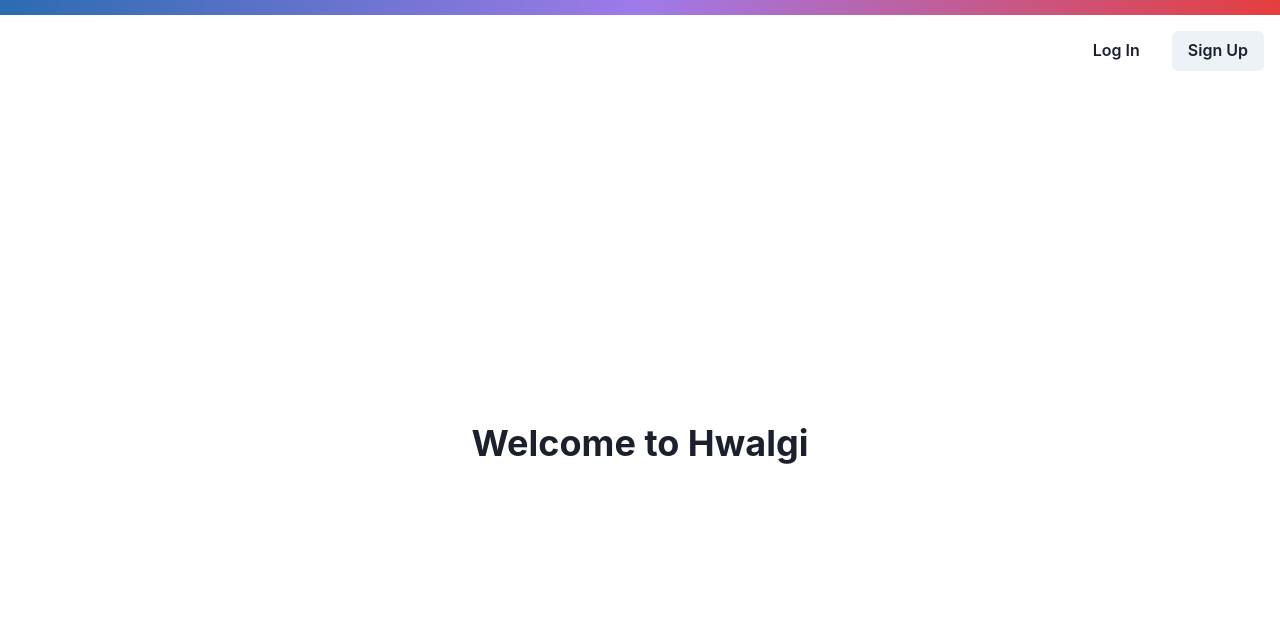
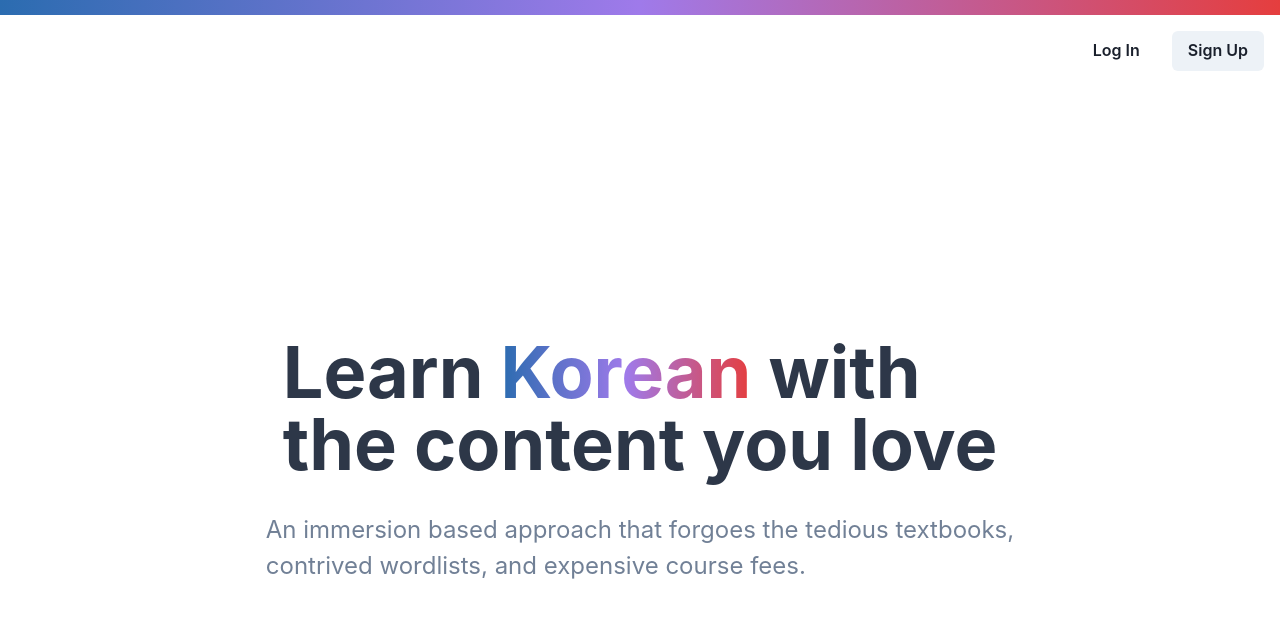
Before and after one commit to nanyaDev/hwalgi, a Next.js app: page /landing in a window 1280 px wide. Shown: the top 618 px of the page. Built offline with nearby package versions, Linux system fonts and the light colour scheme; no server answers.

Commit message:
Update landing page with new copy

```diff
--- a/pages/landing.js
+++ b/pages/landing.js
@@ -1,4 +1,12 @@
-import { Flex, Button, Stack, Heading } from '@chakra-ui/react';
+import {
+  Flex,
+  Button,
+  Stack,
+  Heading,
+  Box,
+  Text,
+  VStack,
+} from '@chakra-ui/react';
 import NextLink from 'next/link';
 
 const Landing = () => (
@@ -13,8 +21,22 @@ const Landing = () => (
         <Button as="a">Sign Up</Button>
       </NextLink>
     </Stack>
-    <Flex grow={1} justify="center" align="center">
-      <Heading>Welcome to Hwalgi</Heading>
+    <Flex grow={1} direction="column" justify="center" align="center">
+      <Heading color="gray.700" size="4xl" textAlign="left" m={8}>
+        Learn{' '}
+        <Box
+          as="span"
+          bgGradient="linear(to right, blue.600, purple.400, red.500)"
+          bgClip="text"
+        >
+          Korean
+        </Box>{' '}
+        with <br /> the content you love
+      </Heading>
+      <Text color="gray.500" fontSize="2xl" textAlign="left">
+        An immersion based approach that forgoes the tedious textbooks, <br />
+        contrived wordlists, and expensive course fees.
+      </Text>
     </Flex>
   </>
 );
```
